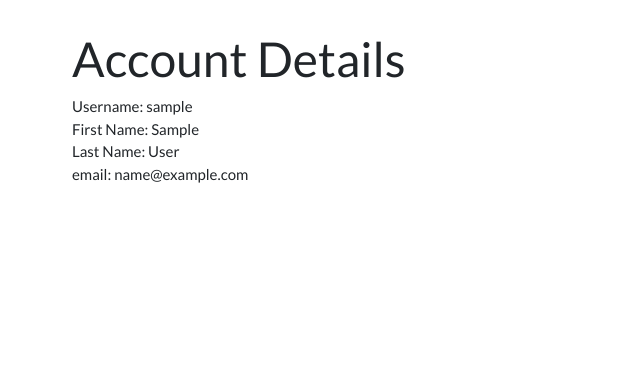
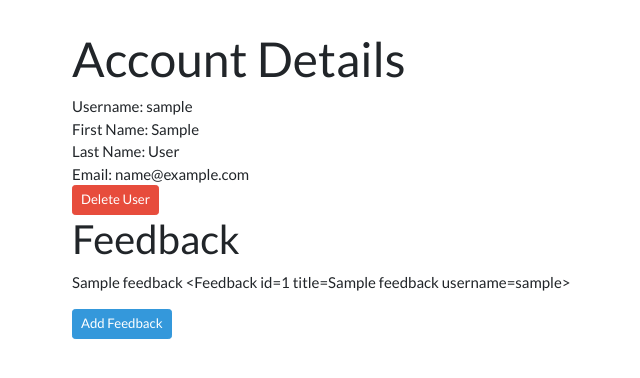
Before and after one commit to jtompkins415/authentication-authorization-exercise, a Flask app: a page that uses templates/user_detail.html in a window 1280 px wide. Shown: the part 71-449 px from the top of the page, without its empty margins (28-668 px from the left). Run offline with Flask 2, Linux system fonts and the light colour scheme; the visitor is signed in with stand-in values (Sample User, id 1); tables that the repository leaves empty hold one stand-in row (values such as "Sample post").

Commit message:
Edit user detail template

```diff
--- a/templates/user_detail.html
+++ b/templates/user_detail.html
@@ -8,7 +8,20 @@
 <div>Username: {{user.username}}</div>
 <div>First Name: {{user.first_name}}</div>
 <div>Last Name: {{user.last_name}}</div>
-<div>email: {{user.email}}</div>
+<div>Email: {{user.email}}</div>
+<a href="/users/{{user.username}}/delete" class="btn btn-danger btn-sm">Delete User</a>
 </div>
 
+<div class="container">
+<h2>Feedback</h2>
+
+{% for comment in feedback %}
+<p>
+    {{comment.title}}
+    {{comment}}
+</p>
+{% endfor %}
+
+<a href="/users/{{user.username}}/feedback/add" class="btn btn-info btn-sm">Add Feedback</a>
+</div>
 {% endblock %}
```
